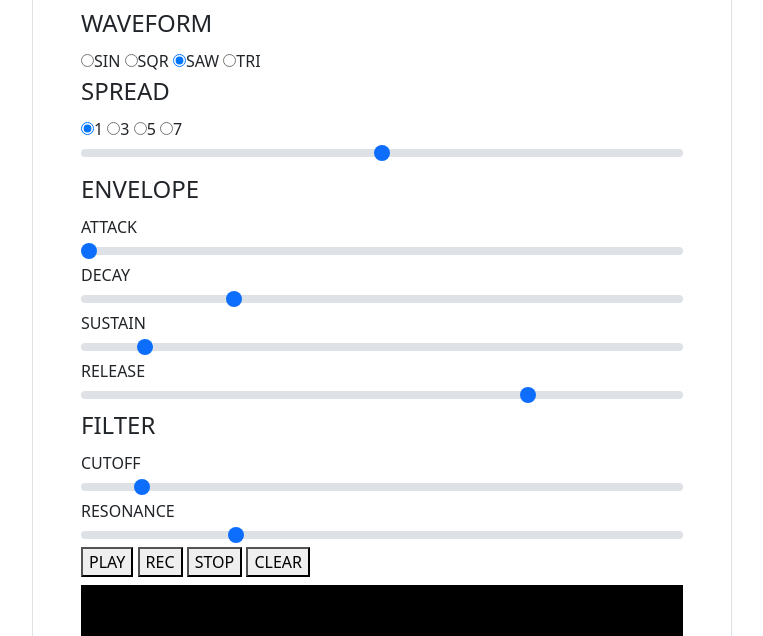
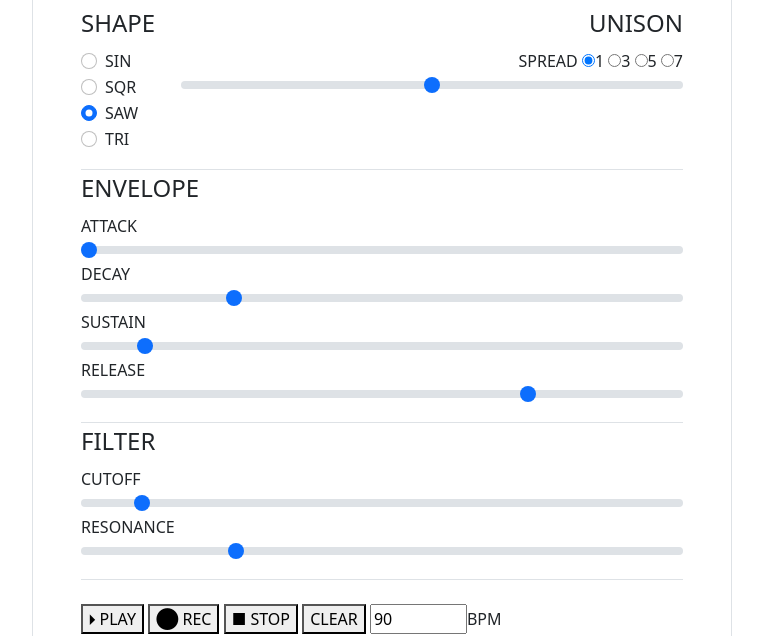
Before and after one commit to Elrond-Hubbard/jSynth2, a plain HTML site: page index.html in a window 1280 px wide. Shown: the part 164-800 px from the top of the page, without its empty margins (258-1021 px from the left). Drawn offline with nearby package versions, Linux system fonts and the light colour scheme.

Commit message:
css pass

```diff
--- a/assets/script.js
+++ b/assets/script.js
@@ -25,8 +25,6 @@ const synth = new Tone.MonoSynth({
         baseFrequency: 200
     }
 }).connect(comp);
-
-console.log(synth)
 
 
 // WAVEFORM SELECTOR
@@ -105,7 +103,6 @@ keyboard.down((note) => {
     // notes are recorded to sequencer if recorder is active
     if (recordingState==='true' && dynamicLoop.length<16) {
         dynamicLoop.push(Tone.Frequency(note.frequency).toNote())//freq converted to note
-    console.log(dynamicLoop)
     sequenceLabel.innerText = dynamicLoop;
     }
 });
@@ -135,9 +132,8 @@ const sequenceLabel = document.getElementById("sequence-label")
 const playButton = document.getElementById("play-button");
 playButton.addEventListener('click', () => {
     sequence = new Tone.Sequence((time, note) => {
-        console.log(note, time);
         synth.triggerAttackRelease(note, "16n", time)
-    }, dynamicLoop, "16n").start(0);
+        }, dynamicLoop, "16n").start(0);
     playButton.style.backgroundColor = "green"
     playButton.style.color = "white"
     Tone.Transport.start();
@@ -159,7 +155,6 @@ clearButton.addEventListener('click', () => {
 // RECORD BUTTON
 const recordButton = document.getElementById("record-button")
 let recordingState = recordButton.dataset.recording;
-console.log(recordingState)
 recordButton.addEventListener('click', () => {
     if (recordingState === 'false') {
         recordingState = 'true';
@@ -169,6 +164,17 @@ recordButton.addEventListener('click', () => {
         recordButton.style.backgroundColor = ""
         recordButton.style.color = ""
         recordingState = 'false';
+    }
+})
+// BPM FORM
+const bpmForm = document.getElementById("bpm-form")
+Tone.Transport.bpm.value = bpmForm.value;
+bpmForm.addEventListener('input', () => {
+    Tone.Transport.bpm.value = bpmForm.value;
+    if (bpmForm.value < 1) {
+        bpmForm.value = 1;
+    } else if (bpmForm.value > 200) {
+        bpmForm.value = 200;
     }
 })
 
--- a/index.html
+++ b/index.html
@@ -1,29 +1,49 @@
 <!DOCTYPE html>
 <html lang="en">
+
 <head>
     <meta charset="UTF-8">
     <meta name="viewport" content="width=device-width, initial-scale=1.0">
     <title>jSynth 2</title>
-    <link href="https://cdn.jsdelivr.net/npm/bootstrap@5.2.3/dist/css/bootstrap.min.css" rel="stylesheet" integrity="sha384-rbsA2VBKQhggwzxH7pPCaAqO46MgnOM80zW1RWuH61DGLwZJEdK2Kadq2F9CUG65" crossorigin="anonymous">
+    <link href="https://cdn.jsdelivr.net/npm/bootstrap@5.2.3/dist/css/bootstrap.min.css" rel="stylesheet"
+        integrity="sha384-rbsA2VBKQhggwzxH7pPCaAqO46MgnOM80zW1RWuH61DGLwZJEdK2Kadq2F9CUG65" crossorigin="anonymous">
 </head>
-<body class="w-100 h-auto mx-auto border mt-5 p-5" style="max-width: 700px">
+
+<body class="col-12 h-auto mx-auto border mt-5 p-5" style="max-width: 700px">
     <h1 class="pb-3 text-end">jSynth v2</h1>
-    <fieldset>
-        <legend>WAVEFORM</fieldset>
-        <input id="sine" value="fatsine" type="radio" name="waveform">SIN
-        <input id="square" value="fatsquare" type="radio" name="waveform">SQR
-        <input id="sawtooth" value="fatsawtooth" type="radio" name="waveform" checked>SAW
-        <input id="triangle" value="fattriangle" type="radio" name="waveform">TRI
 
+    <section class="border-bottom pb-3 d-flex flex-row">
+        <fieldset class="col-2">
+            <legend>SHAPE</legend>
+            <div class="form-check">
+                <input id="sine" class="form-check-input" value="fatsine" type="radio" name="waveform">
+                <label class="form-check-label">SIN</label>
+            </div>
+            <div class="form-check">
+                <input id="square" class="form-check-input" value="fatsquare" type="radio" name="waveform">
+                <label class="form-check-label">SQR</label>
+            </div>
+            <div class="form-check">
+                <input id="sawtooth" class="form-check-input" value="fatsawtooth" type="radio" name="waveform" checked>
+                <label class="form-check-label">SAW</label>
+            </div>
+            <div class="form-check">
+                <input id="triangle" class="form-check-input" value="fattriangle" type="radio" name="waveform">
+                <label class="form-check-label">TRI</label>
+            </div>
         </fieldset>
-    <fieldset>
-        <legend>SPREAD</legend>
+        <fieldset class="text-end col-10">
+            <legend>UNISON</legend>
+            <label>SPREAD</label>
             <input id="count-1" value="1" type="radio" name="count" checked>1
             <input id="count-3" value="3" type="radio" name="count">3
             <input id="count-5" value="5" type="radio" name="count">5
             <input id="count-7" value="7" type="radio" name="count">7
             <input id="spread" class="form-range" type="range" value="25" min="0" max="50">
         </fieldset>
+    </section>
+
+    <section class="border-bottom pb-3">
         <fieldset>
             <legend>ENVELOPE</legend>
             <div class="d-flex flex-column">
@@ -37,6 +57,9 @@
                 <input id="release" class="form-range" type="range" value="1.5" min="0.005" max="2" step="0.005">
             </div>
         </fieldset>
+    </section>
+
+    <section class="border-bottom pb-3">
         <fieldset>
             <legend>FILTER</legend>
             <div class="d-flex flex-column">
@@ -46,19 +69,28 @@
                 <input id="resonance" class="form-range" type="range" value="5" min="0" max="20" step="0.1">
             </div>
         </fieldset>
+    </section>
 
-    <button id="play-button">PLAY</button>
-    <button id="record-button" data-recording="false">REC</button>
-    <button id="stop-button">STOP</button>
+    <section class="pt-4">
+        <button id="play-button">&#x1F782 PLAY</button>
+        <button id="record-button" data-recording="false">&#11044 REC</button>
+        <button id="stop-button">&#9632 STOP</button>
         <button id="clear-button">CLEAR</button>
+        <input id="bpm-form" class="" type="number" value="90" min="1" max="200"><span>BPM</span>
+        <h5 id="sequence-label"></h5>
+        <canvas id="canvas" class="w-100" style="width: 300px;"></canvas>
+    </section>
 
-    <h5 id="sequence-label"></h5>
 
-    <canvas id="canvas" class="w-100" style="width: 300px;"></canvas>
 
-    <script src="https://cdn.jsdelivr.net/npm/bootstrap@5.2.3/dist/js/bootstrap.bundle.min.js" integrity="sha384-kenU1KFdBIe4zVF0s0G1M5b4hcpxyD9F7jL+jjXkk+Q2h455rYXK/7HAuoJl+0I4" crossorigin="anonymous"></script>
+    <script src="https://cdn.jsdelivr.net/npm/bootstrap@5.2.3/dist/js/bootstrap.bundle.min.js"
+        integrity="sha384-kenU1KFdBIe4zVF0s0G1M5b4hcpxyD9F7jL+jjXkk+Q2h455rYXK/7HAuoJl+0I4"
+        crossorigin="anonymous"></script>
     <script src="/assets/audiokeys.min.js"></script>
-    <script src="https://cdnjs.cloudflare.com/ajax/libs/tone/14.8.49/Tone.min.js" integrity="sha512-Siyxh4gyNM5SaERNa9BOZSPcu/auHyFUWn9OVFD7MxI3/dVPQklE7tfqS+pLmPHF1zo6UdDaJAp/thihrf0c7w==" crossorigin="anonymous" referrerpolicy="no-referrer"></script>
+    <script src="https://cdnjs.cloudflare.com/ajax/libs/tone/14.8.49/Tone.min.js"
+        integrity="sha512-Siyxh4gyNM5SaERNa9BOZSPcu/auHyFUWn9OVFD7MxI3/dVPQklE7tfqS+pLmPHF1zo6UdDaJAp/thihrf0c7w=="
+        crossorigin="anonymous" referrerpolicy="no-referrer"></script>
     <script src="/assets/script.js"></script>
 </body>
+
 </html>
```
Lines whose indentation alone changed are shown as unchanged.
